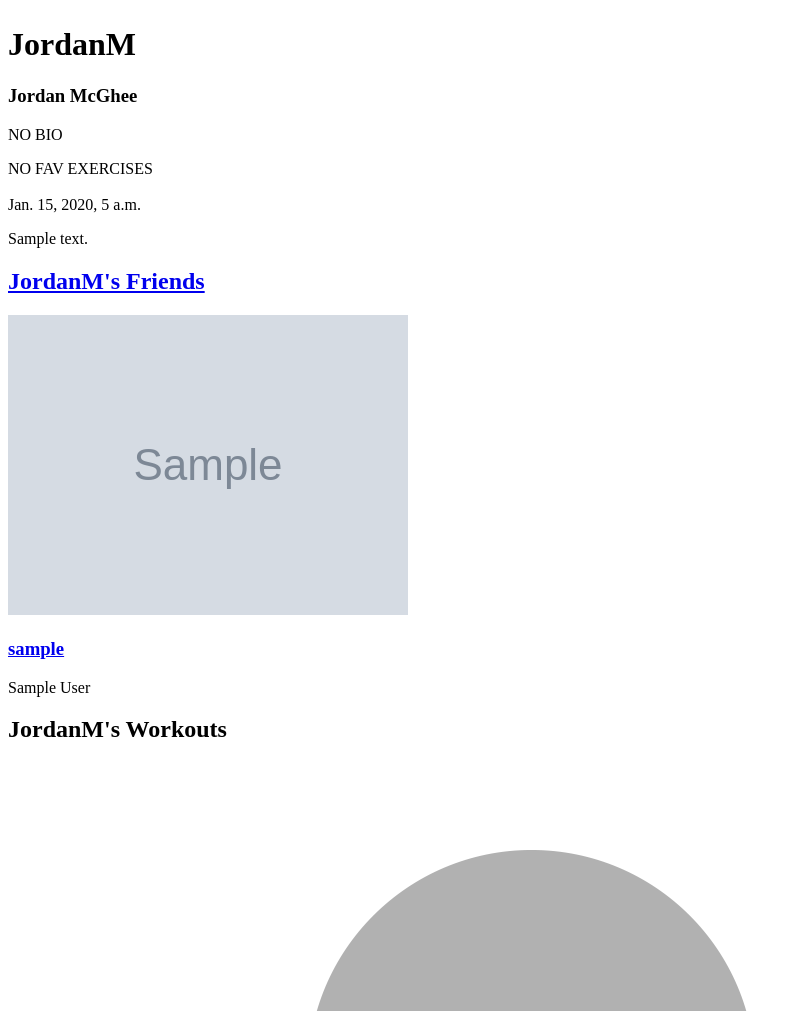
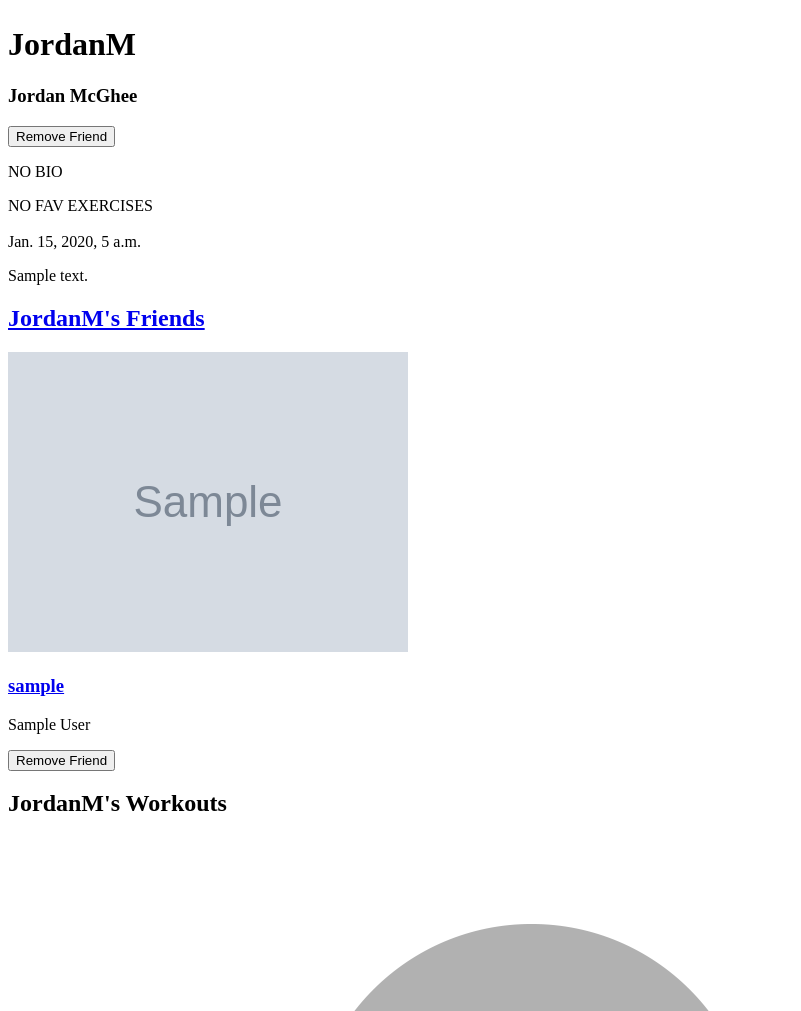
Before and after one commit to Jordan-McGhee/SwoleMates, a Django app: template swolemates_app/templates/profile.html in a window 1280 px wide. Shown: the part 1071-2082 px from the top of the page, without its empty margins (0-801 px from the left). Run offline with Django 3.2, Linux system fonts and the light colour scheme; data comes from the database, SQL or seed files in the repository; both versions use the stored data as it was after the commit; tables that the repository leaves empty hold one stand-in row (values such as "Sample post"); the template is opened without the code that fills it: values that come from a table or form of the project are taken from there, most other values are stand-ins (such as "Sample title", 1, 10 or a date in 2020); grey boxes marked "Sample" are stand-in pictures.

Commit message:
added remove friend functionality to home/profile/friends pages, and updated functions/paths in urls/views

```diff
--- a/swolemates_app/templates/profile.html
+++ b/swolemates_app/templates/profile.html
@@ -23,6 +23,13 @@
             <form action="/swolemates/user/request/{{ profile.username }}/send_request" method="POST">
                 {% csrf_token %}
                 <input type="submit" value="Send Friend Request">
+            </form>
+        {% elif profile != user %}
+
+            <!-- REMOVE FRIEND -->
+            <form action="/swolemates/user/request/{{ profile.username }}/remove_friend" method="POST">
+                {% csrf_token %}
+                <input type="submit" value="Remove Friend">
             </form>
         {% endif %}
 
@@ -78,6 +85,12 @@
                             <div class="tile_text">
                                 <h3><a href="/swolemates/user/{{friend.username}}">{{ friend.username }}</a></h3>
                                 <p>{{ friend.first_name }} {{ friend.last_name }}</p>
+
+                                <!-- REMOVE FRIEND -->
+                                <form action="/swolemates/user/request/{{ friend.username }}/remove_friend" method="POST">
+                                    {% csrf_token %}
+                                    <input type="submit" value="Remove Friend">
+                                </form>
                             </div>
                         </div>
                     {% endfor %}
@@ -152,6 +165,15 @@
                                         {% csrf_token %}
                                         <input type="submit" value="Send Friend Request">
                                     </form>
+
+                                {% elif friend != user %}
+
+                                    <!-- REMOVE FRIEND -->
+                                    <form action="/swolemates/user/request/{{ friend.username }}/remove_friend" method="POST">
+                                        {% csrf_token %}
+                                        <input type="submit" value="Remove Friend">
+                                    </form>
+
                                 {% endif %}
                             </div>
                         </div>
--- a/swolemates_app/urls.py
+++ b/swolemates_app/urls.py
@@ -11,15 +11,18 @@ urlpatterns = [
     path('swolemates/request/<str:username>/send_request', views.home_send_friend_request),
     path('swolemates/request/<str:username>/accept_request', views.home_accept_friend_request),
     path('swolemates/request/<str:username>/deny_request', views.home_deny_friend_request),
+    path('swolemates/request/<str:username>/remove_friend', views.home_remove_friend),
     path('swolemates/user/<str:username>', views.profile),
     path('swolemates/user/<str:username>/profile_post_create', views.profile_post_create),
     path('swolemates/user/request/<str:username>/send_request', views.profile_send_friend_request),
     path('swolemates/user/request/<str:username>/accept_request', views.profile_accept_friend_request),
     path('swolemates/user/request/<str:username>/deny_request', views.profile_deny_friend_request),
+    path('swolemates/user/request/<str:username>/remove_friend', views.profile_remove_friend),
     path('swolemates/user/<str:username>/friends', views.friends_list),
     path('swolemates/friends/request/<str:username>/send_request', views.friends_send_friend_request),
     path('swolemates/friends/request/<str:username>/accept_request', views.friends_accept_friend_request),
     path('swolemates/friends/request/<str:username>/deny_request', views.friends_deny_friend_request),
+    path('swolemates/friends/request/<str:username>/remove_friend', views.friends_remove_friend),
     path('swolemates/user/<str:username>/workouts', views.workouts_list),
     path('swolemates/workout', views.workout_form),
     path('swolemates/workout/create', views.workout_create),
```
Also changed, not shown: swolemates_app/templates/friends_list.html (+17 -2 lines), swolemates_app/templates/home.html (+6 -1 lines), swolemates_app/views.py (+26 -0 lines), db.sqlite3.
